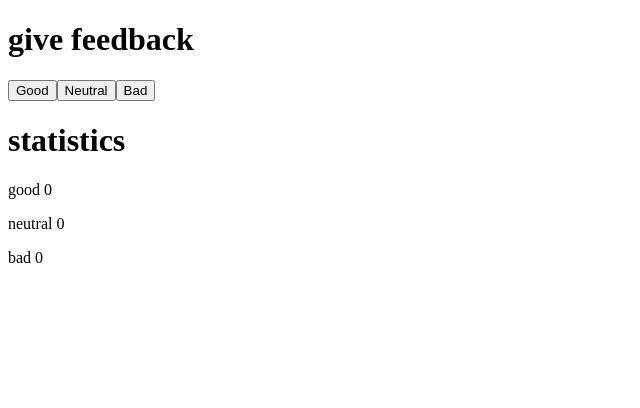
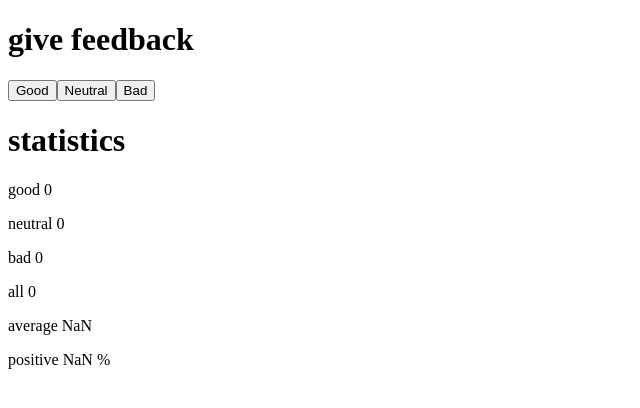
Before and after one commit to Ahmed3atef/Full-Stack-open-Submission-Exercises-repo, a React (Vite) app in the folder Part1/unicafe/: page / in a window 1280 px wide. Shown: the top 408 px of the page, without its empty margins (0-640 px from the left). Built offline with nearby package versions, Linux system fonts and the light colour scheme.

Commit message:
1.7: unicafe step 2

```diff
--- a/Part1/unicafe/src/App.jsx
+++ b/Part1/unicafe/src/App.jsx
@@ -8,10 +8,24 @@ const Button = ({onHit, text}) => {
   )
 }
 
-const Display = ({text, number}) =>{
+const Statistics = (props) => {
+  const sum = props.in.good + props.in.neutral + props.in.bad
+  const avg = props.in.good / sum
+  const percent = (props.in.good / sum) * 100
+
+  return(
+    <span>
+      <Display text={"all"} number={sum}/>
+      <Display text={"average"} number={avg}/>
+      <Display text={"positive"} number={percent} symbol={"%"}/>
+    </span>
+  )
+}
+
+const Display = ({text, number, symbol}) =>{
   return (
     <p>
-      {text} {number}
+      {text} {number} {symbol}
     </p>
   )
 }
@@ -32,6 +46,7 @@ const App = () => {
       <Display text={"good"} number={good}/>
       <Display text={"neutral"} number={neutral}/>
       <Display text={"bad"} number={bad}/>
+      <Statistics in={{"good":good, "neutral":neutral, "bad":bad}}/>
     </div>
   )
 
```
